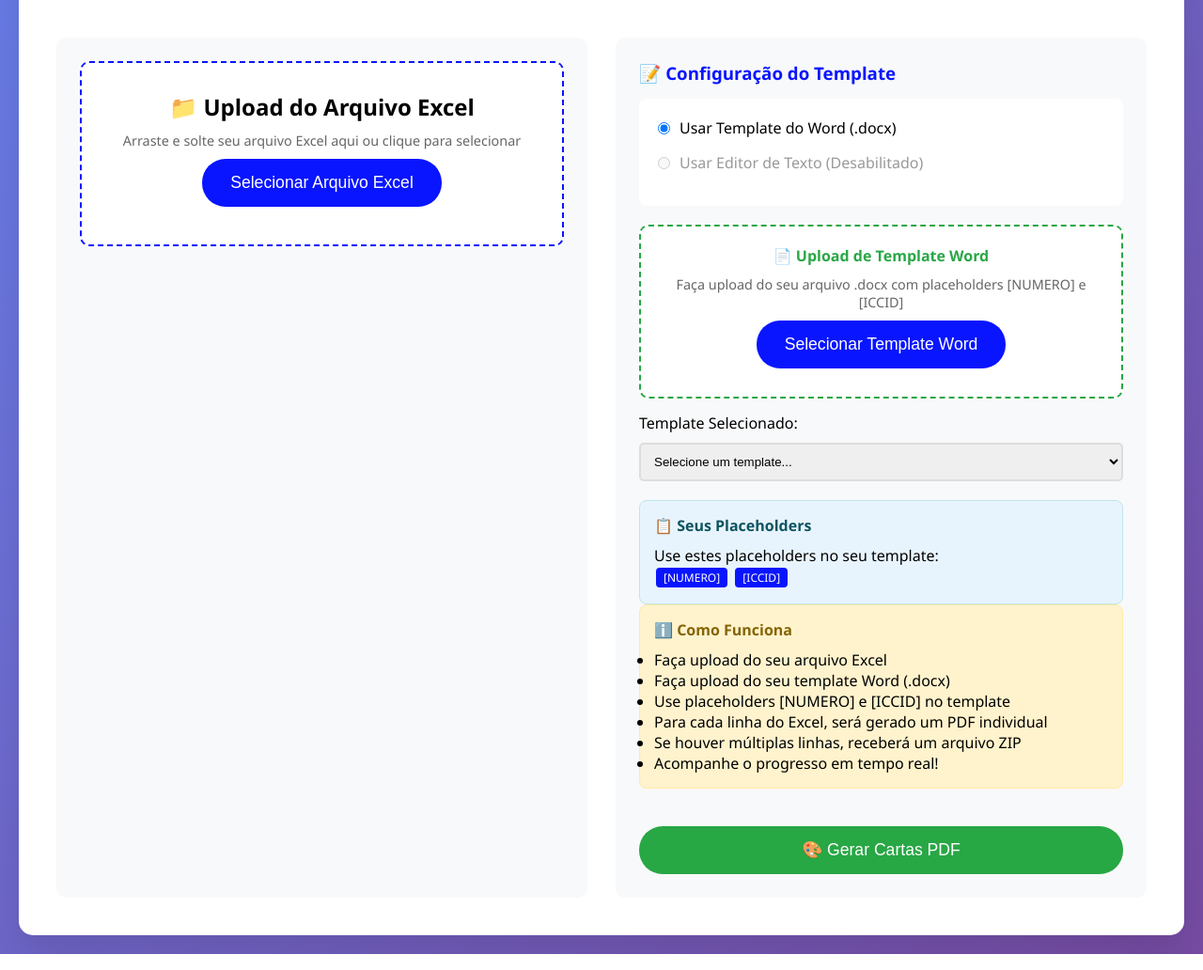
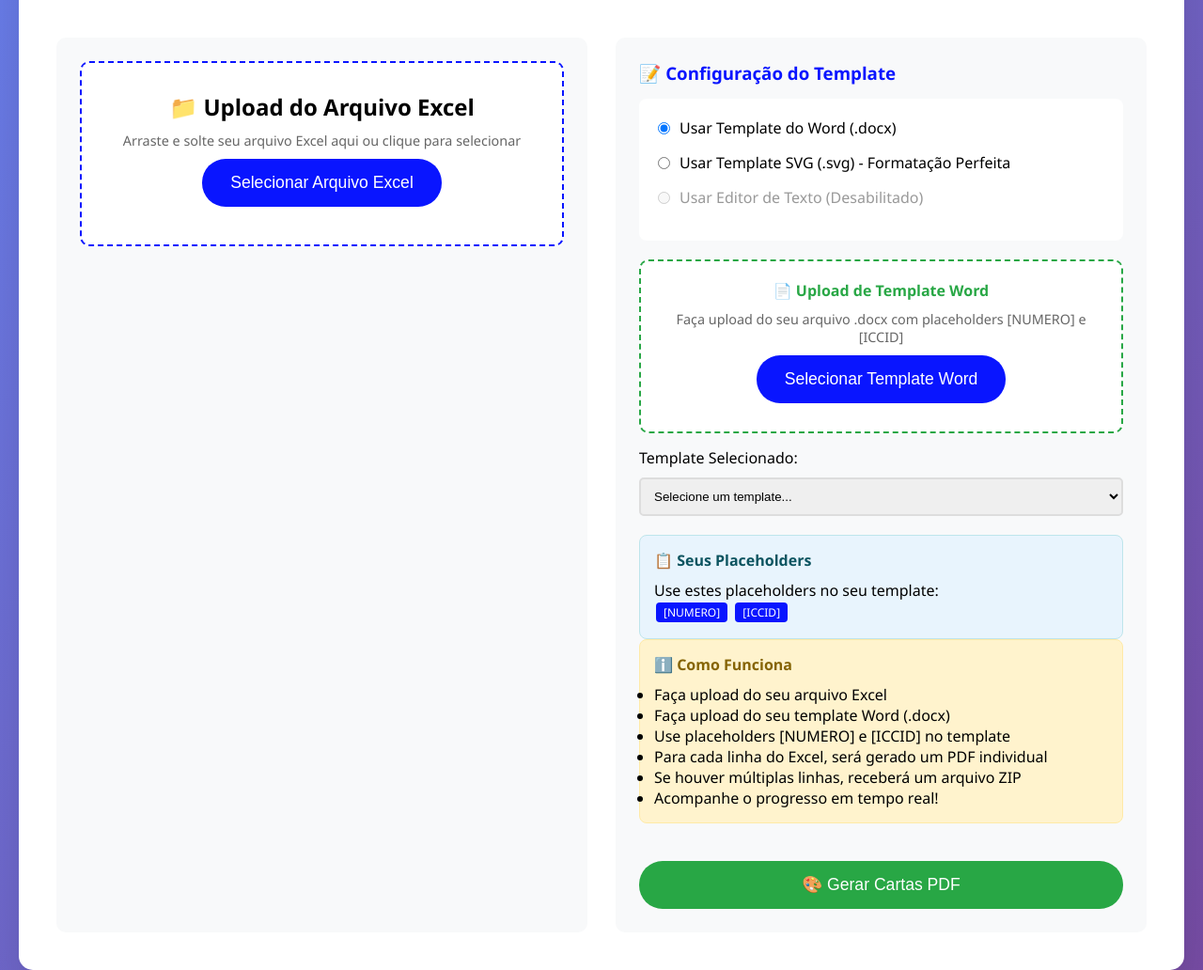
Before and after one commit to SeuNelso/cartas_cliente, a Flask app: page / in a window 1280 px wide. Shown: the part 169-1201 px from the top of the page at 94% size. Run offline with Flask 3, Linux system fonts and the light colour scheme.

Commit message:
Interface SVG: Upload e seleção de templates SVG + processamento otimizado

```diff
--- a/app.py
+++ b/app.py
@@ -148,14 +148,28 @@ def system_status():
 
 @app.route('/')
 def index():
-    # Listar templates disponíveis
-    templates = []
-    if os.path.exists(app.config['TEMPLATES_FOLDER']):
-        for file in os.listdir(app.config['TEMPLATES_FOLDER']):
-            if file.endswith('.docx'):
-                templates.append(file)
-
-    return render_template('index.html', templates=templates)
+    """Página principal do sistema"""
+    try:
+        # Listar templates Word disponíveis
+        templates_folder = app.config['TEMPLATES_FOLDER']
+        templates = []
+        svg_templates = []
+
+        if os.path.exists(templates_folder):
+            for file in os.listdir(templates_folder):
+                if file.endswith('.docx'):
+                    templates.append(file)
+                elif file.endswith('.svg'):
+                    svg_templates.append(file)
+
+        # Ordenar templates
+        templates.sort()
+        svg_templates.sort()
+
+        return render_template('index.html', templates=templates, svg_templates=svg_templates)
+    except Exception as e:
+        print(f"Erro ao carregar página principal: {e}")
+        return render_template('index.html', templates=[], svg_templates=[])
 
 @app.route('/api/upload-template', methods=['POST'])
 def upload_template():
@@ -217,94 +231,104 @@ def upload_file():
 
 @app.route('/api/generate-pdf', methods=['POST'])
 def generate_pdf():
+    """Gerar PDFs a partir dos dados do Excel"""
     try:
-        data = request.json
-        excel_data = data.get('data', [])
+        data = request.get_json()
+
+        if not data or 'data' not in data:
+            return jsonify({'success': False, 'error': 'Dados não fornecidos'})
+
+        excel_data = data['data']
         template_name = data.get('template', '')
         use_word_template = data.get('useWordTemplate', False)
 
-        print(f"🔍 DEBUG: Recebido request de geração")
-        print(f"   Template Name: '{template_name}'")
+        print(f"📊 Gerando PDFs para {len(excel_data)} registros")
+        print(f"   Template: {template_name}")
         print(f"   Use Word Template: {use_word_template}")
-        print(f"   Excel Data: {len(excel_data)} registros")
-        print(f"   Request Data: {data}")
 
         if not excel_data:
-            print("   ❌ Nenhum dado fornecido")
-            return jsonify({'error': 'Nenhum dado fornecido'}), 400
-
-        # Se apenas uma linha, gerar PDF único
+            return jsonify({'success': False, 'error': 'Nenhum dado para processar'})
+
+        # Se apenas um registro, gerar PDF único
         if len(excel_data) == 1:
-            print(f"   📄 Gerando PDF único")
-
-            # Verificar se há template Word disponível
-            if use_word_template and template_name:
+            row_data = excel_data[0]
+            pdf_buffer = None
+
+            # Tentar SVG primeiro se disponível
+            if template_name and template_name.endswith('.svg'):
+                svg_path = os.path.join(app.config['TEMPLATES_FOLDER'], template_name)
+                if os.path.exists(svg_path):
+                    print(f"   🎨 Usando template SVG: {template_name}")
+                    pdf_buffer = convert_svg_template(row_data, svg_path)
+                    if pdf_buffer:
+                        return send_file(
+                            pdf_buffer,
+                            mimetype='application/pdf',
+                            as_attachment=True,
+                            download_name=f'carta_{row_data.get("NUMERO", "1")}.pdf'
+                        )
+
+            # Tentar Word template
+            if not pdf_buffer and use_word_template and template_name:
                 template_path = os.path.join(app.config['TEMPLATES_FOLDER'], template_name)
                 if os.path.exists(template_path):
-                    print(f"   🎨 Usando template Word: {template_name}")
-                    pdf_buffer = generate_word_pdf_ultra_optimized(excel_data[0], template_name)
-                else:
-                    print(f"   ⚠️ Template Word não encontrado, usando template padrão")
-                    pdf_buffer = generate_digi_template_pdf(excel_data[0])
+                    print(f"   📄 Usando template Word: {template_name}")
+                    pdf_buffer = convert_word_exact(row_data, template_path)
+
+            # Fallback para template padrão
+            if not pdf_buffer:
+                print(f"   📄 Usando template padrão DIGI")
+                pdf_buffer = generate_digi_template_pdf(row_data)
+
+            if pdf_buffer:
+                return send_file(
+                    pdf_buffer,
+                    mimetype='application/pdf',
+                    as_attachment=True,
+                    download_name=f'carta_{row_data.get("NUMERO", "1")}.pdf'
+                )
             else:
-                print(f"   📄 Usando template padrão DIGI")
-                pdf_buffer = generate_digi_template_pdf(excel_data[0])
-
-            if pdf_buffer is None:
-                return jsonify({'error': 'Erro ao gerar PDF'}), 500
-
-            # Nome do arquivo baseado no número
-            numero = excel_data[0].get('NUMERO', '001')
-            filename = f'Carta_{numero}.pdf'
-
-            return send_file(
-                pdf_buffer,
-                as_attachment=True,
-                download_name=filename,
-                mimetype='application/pdf'
+                return jsonify({'success': False, 'error': 'Erro ao gerar PDF'})
+
+        # Múltiplos registros - usar processamento em chunks
+        else:
+            # Determinar tipo de template
+            template_type = "word"
+            if template_name and template_name.endswith('.svg'):
+                template_type = "svg"
+
+            job_id = str(uuid.uuid4())
+            job_data = {
+                'data': excel_data,
+                'template_name': template_name,
+                'use_word_template': use_word_template,
+                'template_type': template_type,
+                'total': len(excel_data),
+                'current': 0,
+                'status': 'processing',
+                'start_time': time.time(),
+                'results': []
+            }
+
+            jobs[job_id] = job_data
+
+            # Iniciar processamento em background
+            thread = threading.Thread(
+                target=process_data_in_chunks,
+                args=(job_id, excel_data, template_name, use_word_template, template_type)
             )
-
-        # Se múltiplas linhas, iniciar processo assíncrono otimizado
-        print(f"   📦 Gerando múltiplos PDFs")
-        print(f"   🎯 Template configurado: {template_name if template_name else 'DEFAULT'}")
-        print(f"   🎨 Usar Word: {use_word_template}")
-
-        job_id = str(uuid.uuid4())
-        start_time = time.time()
-
-        # Determinar template a usar
-        template_to_use = template_name if template_name else "Template padrão DIGI"
-
-        progress_tracker[job_id] = {
-            'total': len(excel_data),
-            'current': 0,
-            'status': 'processing',
-            'message': f'Iniciando geração otimizada de PDFs usando template "{template_to_use}"...',
-            'start_time': start_time,
-            'estimated_time_remaining': None,
-            'elapsed_time': 0
-        }
-
-        job_start_times[job_id] = start_time
-        current_jobs.add(job_id)
-
-        # Iniciar geração em background com processamento paralelo
-        thread = threading.Thread(
-            target=generate_multiple_pdfs_parallel,
-            args=(excel_data, template_name, use_word_template, job_id)
-        )
-        thread.daemon = True
-        thread.start()
-
-        return jsonify({
-            'success': True,
-            'job_id': job_id,
-            'total': len(excel_data),
-            'message': 'Geração otimizada iniciada. Use o job_id para acompanhar o progresso.'
-        })
+            thread.daemon = True
+            thread.start()
+
+            return jsonify({
+                'success': True,
+                'job_id': job_id,
+                'total': len(excel_data)
+            })
 
     except Exception as e:
-        return jsonify({'error': f'Erro ao gerar PDF: {str(e)}'}), 500
+        print(f"❌ Erro ao gerar PDF: {e}")
+        return jsonify({'success': False, 'error': str(e)})
 
 @app.route('/api/progress/<job_id>')
 def get_progress(job_id):
@@ -2091,6 +2115,119 @@ def convert_svg_template(row_data, svg_path):
         print(f"      ❌ Erro na conversão SVG: {e}")
         return None
 
+def process_data_in_chunks(job_id, data, template_name, use_word_template, template_type):
+    """Processar dados em chunks com suporte a SVG e Word"""
+    try:
+        print(f"🚀 Iniciando processamento em chunks para job {job_id}")
+        print(f"   Template: {template_name}")
+        print(f"   Tipo: {template_type}")
+        print(f"   Total: {len(data)} registros")
+
+        # Configurar chunks
+        chunk_size = 10
+        chunks = [data[i:i + chunk_size] for i in range(0, len(data), chunk_size)]
+
+        job_data = jobs[job_id]
+        job_data['chunks'] = len(chunks)
+        job_data['current_chunk'] = 0
+
+        for chunk_id, chunk in enumerate(chunks):
+            print(f"   📦 Processando chunk {chunk_id + 1}/{len(chunks)}")
+            job_data['current_chunk'] = chunk_id + 1
+
+            # Processar chunk com suporte a SVG
+            if template_type == "svg" and template_name:
+                svg_path = os.path.join(app.config['TEMPLATES_FOLDER'], template_name)
+                if os.path.exists(svg_path):
+                    process_chunk_svg(chunk, template_name, job_id, chunk_id, svg_path)
+                else:
+                    print(f"   ⚠️ Template SVG não encontrado, usando fallback")
+                    process_chunk_optimized(chunk, template_name, use_word_template, job_id, chunk_id)
+            else:
+                process_chunk_optimized(chunk, template_name, use_word_template, job_id, chunk_id)
+
+            # Atualizar progresso
+            job_data['current'] = min((chunk_id + 1) * chunk_size, len(data))
+            job_data['message'] = f'Processando chunk {chunk_id + 1}/{len(chunks)}'
+
+        # Finalizar job
+        job_data['status'] = 'completed'
+        job_data['message'] = f'Geração concluída! {len(data)} PDFs criados.'
+        print(f"   ✅ Job {job_id} concluído")
+
+    except Exception as e:
+        print(f"   ❌ Erro no processamento: {e}")
+        if job_id in jobs:
+            jobs[job_id]['status'] = 'error'
+            jobs[job_id]['message'] = f'Erro: {str(e)}'
+
+def process_chunk_svg(chunk, template_name, job_id, chunk_id, svg_path):
+    """Processar chunk usando template SVG"""
+    try:
+        print(f"      🎨 Processando chunk SVG {chunk_id + 1}")
+        print(f"      📁 Template: {template_name}")
+
+        # Criar pasta para resultados
+        results_folder = os.path.join(app.config['UPLOADS_FOLDER'], f'job_{job_id}')
+        os.makedirs(results_folder, exist_ok=True)
+
+        # Processar cada registro do chunk
+        with ThreadPoolExecutor(max_workers=5) as executor:
+            futures = []
+
+            for i, row_data in enumerate(chunk):
+                numero = row_data.get('NUMERO', f'chunk_{chunk_id}_item_{i}')
+                print(f"      📄 Processando {numero}")
+
+                future = executor.submit(
+                    process_single_svg,
+                    row_data,
+                    svg_path,
+                    results_folder,
+                    numero
+                )
+                futures.append(future)
+
+            # Aguardar conclusão
+            for future in futures:
+                try:
+                    result = future.result(timeout=30)
+                    if result:
+                        print(f"      ✅ PDF gerado: {result}")
+                except Exception as e:
+                    print(f"      ❌ Erro ao gerar PDF: {e}")
+
+        print(f"      ✅ Chunk SVG {chunk_id + 1} concluído")
+
+    except Exception as e:
+        print(f"      ❌ Erro no chunk SVG {chunk_id + 1}: {e}")
+
+def process_single_svg(row_data, svg_path, results_folder, numero):
+    """Processar um único registro usando SVG"""
+    try:
+        print(f"         🎨 Convertendo SVG para {numero}")
+
+        # Converter SVG para PDF
+        pdf_buffer = convert_svg_template(row_data, svg_path)
+
+        if pdf_buffer and pdf_buffer.getvalue():
+            # Salvar PDF
+            pdf_filename = f'carta_{numero}.pdf'
+            pdf_path = os.path.join(results_folder, pdf_filename)
+
+            with open(pdf_path, 'wb') as f:
+                f.write(pdf_buffer.getvalue())
+
+            print(f"         ✅ PDF salvo: {pdf_filename}")
+            return pdf_filename
+        else:
+            print(f"         ❌ Falha na conversão SVG para {numero}")
+            return None
+
+    except Exception as e:
+        print(f"         ❌ Erro ao processar SVG {numero}: {e}")
+        return None
+
 if __name__ == '__main__':
     # Configuração para produção (Render, Heroku, etc.)
     port = int(os.environ.get('PORT', 5000))
--- a/templates/index.html
+++ b/templates/index.html
@@ -548,6 +548,12 @@
                             </label>
                         </div>
                         <div class="template-option">
+                            <label>
+                                <input type="radio" name="templateType" value="svg" onchange="toggleTemplateType()">
+                                Usar Template SVG (.svg) - Formatação Perfeita
+                            </label>
+                        </div>
+                        <div class="template-option">
                             <label style="color: #999;">
                                 <input type="radio" name="templateType" value="text" onchange="toggleTemplateType()" disabled>
                                 Usar Editor de Texto (Desabilitado)
@@ -574,6 +580,40 @@
                                 <option value="{{ template }}">{{ template }}</option>
                                 {% endfor %}
                             </select>
+                        </div>
+                    </div>
+
+                    <div id="svgTemplateSection" style="display: none;">
+                        <div class="template-upload-section">
+                            <h4>🎨 Upload de Template SVG</h4>
+                            <p class="description">Faça upload do seu arquivo .svg com placeholders [NUMERO] e [ICCID]</p>
+                            <p class="description"><strong>Vantagem:</strong> Formatação 100% idêntica em qualquer sistema!</p>
+
+                            <input type="file" id="svgTemplateInput" class="file-input" accept=".svg">
+                            <button class="upload-btn" onclick="document.getElementById('svgTemplateInput').click()">
+                                Selecionar Template SVG
+                            </button>
+                        </div>
+
+                        <div class="template-option">
+                            <label>Template SVG Selecionado:</label>
+                            <select id="svgTemplateSelect" class="template-select">
+                                <option value="">Selecione um template SVG...</option>
+                                {% for template in svg_templates %}
+                                <option value="{{ template }}">{{ template }}</option>
+                                {% endfor %}
+                            </select>
+                        </div>
+
+                        <div class="info-box">
+                            <h4>🎨 Vantagens do SVG</h4>
+                            <ul>
+                                <li>✅ Formatação perfeita e consistente</li>
+                                <li>✅ Funciona em Linux e Windows</li>
+                                <li>✅ Sem dependências do Office</li>
+                                <li>✅ Mais rápido e leve</li>
+                                <li>✅ Controle total sobre design</li>
+                            </ul>
                         </div>
                     </div>
 
@@ -632,6 +672,7 @@
         const uploadSection = document.getElementById('uploadSection');
         const fileInput = document.getElementById('fileInput');
         const templateInput = document.getElementById('templateInput');
+        const svgTemplateInput = document.getElementById('svgTemplateInput'); // Adicionado para SVG
 
         uploadSection.addEventListener('dragover', (e) => {
             e.preventDefault();
@@ -663,23 +704,36 @@
             }
         });
 
+        svgTemplateInput.addEventListener('change', (e) => { // Adicionado para SVG
+            if (e.target.files.length > 0) {
+                handleTemplateUpload(e.target.files[0]);
+            }
+        });
+
         function toggleTemplateType() {
             const wordSection = document.getElementById('wordTemplateSection');
+            const svgSection = document.getElementById('svgTemplateSection'); // Adicionado para SVG
             const textSection = document.getElementById('textTemplateSection');
             const templateType = document.querySelector('input[name="templateType"]:checked').value;
 
             if (templateType === 'word') {
                 wordSection.style.display = 'block';
+                svgSection.style.display = 'none'; // Esconder SVG
                 textSection.style.display = 'none';
-            } else {
+            } else if (templateType === 'svg') {
                 wordSection.style.display = 'none';
+                svgSection.style.display = 'block';
+                textSection.style.display = 'none';
+            } else { // text
+                wordSection.style.display = 'none';
+                svgSection.style.display = 'none';
                 textSection.style.display = 'block';
             }
         }
 
         function handleTemplateUpload(file) {
-            if (!file.name.match(/\.docx$/)) {
-                showError('Por favor, selecione um arquivo Word (.docx)');
+            if (!file.name.match(/\.docx$/) && !file.name.match(/\.svg$/)) { // Adicionado para SVG
+                showError('Por favor, selecione um arquivo Word (.docx) ou SVG (.svg)');
                 return;
             }
 
@@ -846,7 +900,20 @@
                 }
                 useWordTemplate = true;
                 console.log('   ✅ Template Word selecionado:', templateName);
-            } else {
+            } else if (templateType === 'svg') {
+                templateName = document.getElementById('svgTemplateSelect').value;
+                console.log('   Template Name:', templateName);
+                console.log('   SVG Template Select Element:', document.getElementById('svgTemplateSelect'));
+                console.log('   Available SVG Options:', Array.from(document.getElementById('svgTemplateSelect').options).map(opt => opt.value));
+
+                if (!templateName) {
+                    showError('Por favor, selecione um template SVG');
+                    console.log('   ❌ Template SVG não selecionado');
+                    return;
+                }
+                useWordTemplate = false; // SVG não é um template Word, mas pode ser usado como base
+                console.log('   ✅ Template SVG selecionado:', templateName);
+            } else { // text
                 const templateText = document.getElementById('templateEditor').value;
                 console.log('   Template Text Length:', templateText.length);
 
```
Also changed, not shown: templates_word/carta-digi.svg (added).
